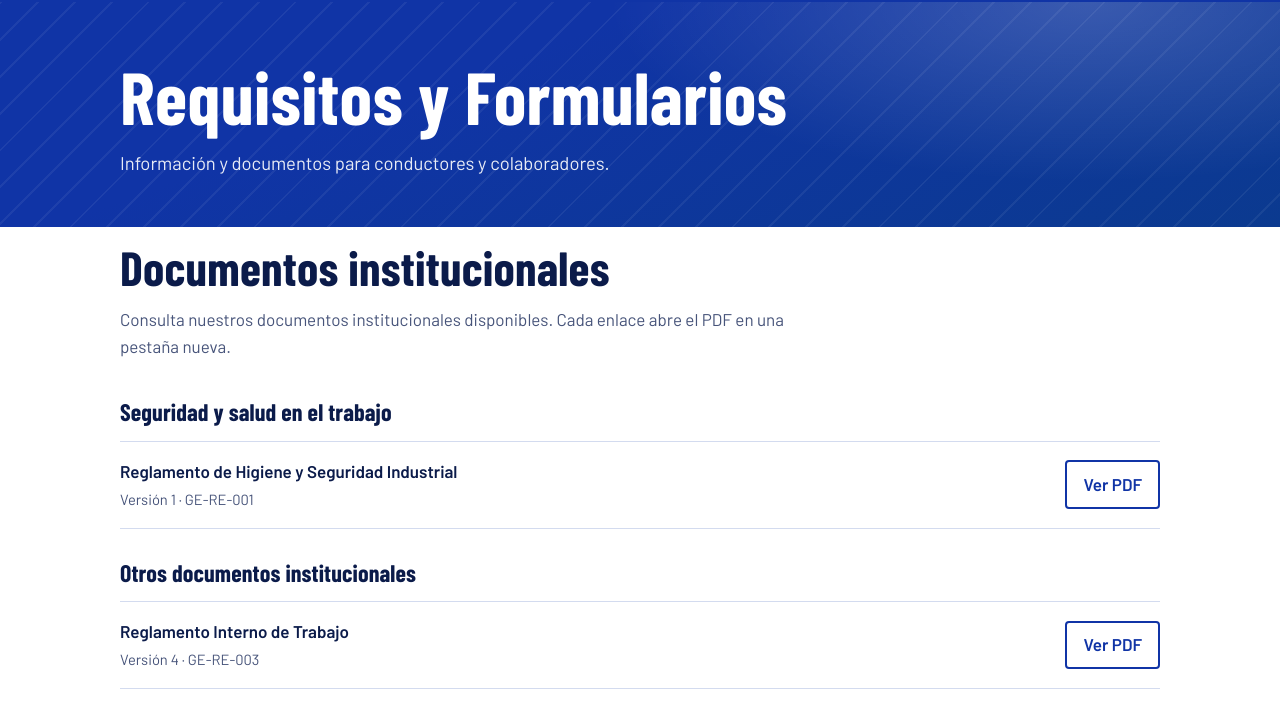
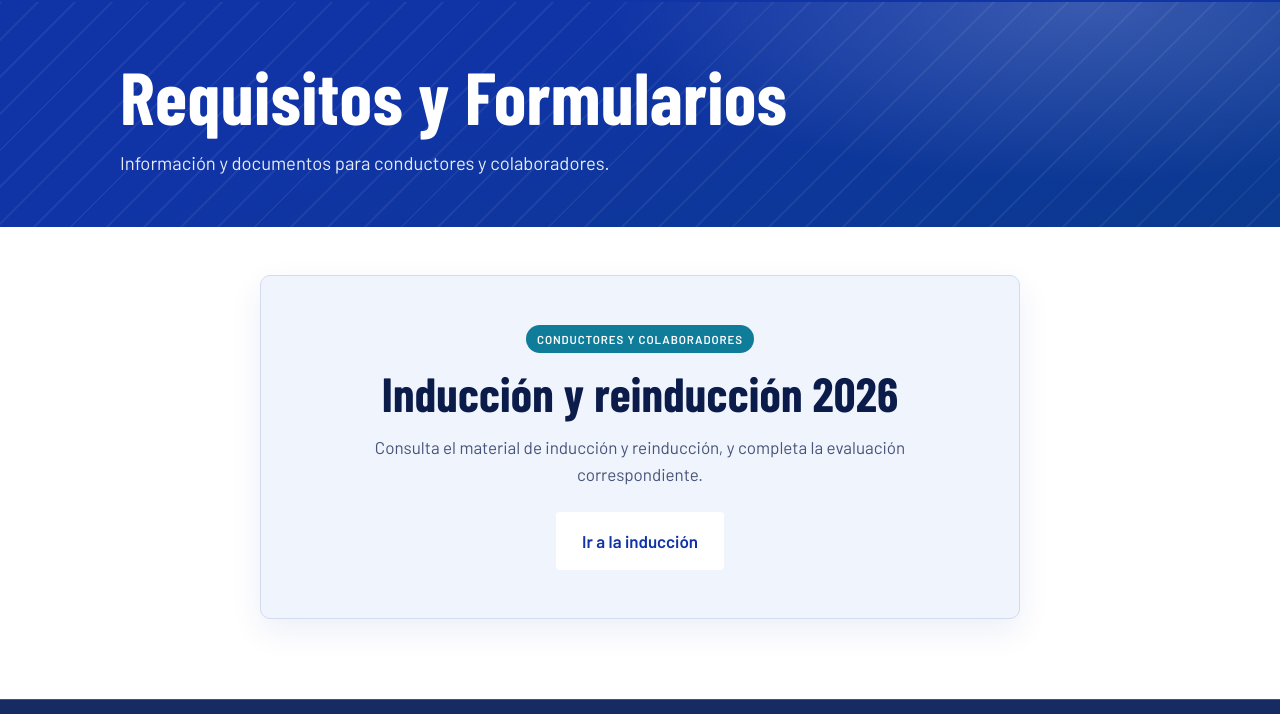
Before and after one commit to auxhse/LorEnvios, a plain HTML site: page sst.html in a window 1280 px wide. Shown: the part 86-800 px from the top of the page. Drawn offline with nearby package versions, Linux system fonts and the light colour scheme; a web font is replaced by a local one.

Commit message:
Remove remaining document listings from SST
Remove the displayed regulations and PDF links from SST. Keep the induction page.

```diff
--- a/sst.html
+++ b/sst.html
@@ -49,26 +49,6 @@ footer .nit{flex-basis:100%;text-align:center}
   </div>
 </section>
 
-<section class="sst-documents">
-  <div class="wrap">
-    <div class="head">
-      <h2>Documentos institucionales</h2>
-      <p>Consulta nuestros documentos institucionales disponibles. Cada enlace abre el PDF en una pestaña nueva.</p>
-    </div>
-
-    <h3 class="document-group-title">Seguridad y salud en el trabajo</h3>
-    <ul class="document-list">
-      <li><div><strong>Reglamento de Higiene y Seguridad Industrial</strong><span>Versión 1 · GE-RE-001</span></div><a class="btn document-btn" href="ge-re-001-reglamento-higiene-seguridad-industrial-v1.pdf" target="_blank" rel="noopener">Ver PDF</a></li>
-    </ul>
-
-    <h3 class="document-group-title">Otros documentos institucionales</h3>
-    <ul class="document-list">
-      <li><div><strong>Reglamento Interno de Trabajo</strong><span>Versión 4 · GE-RE-003</span></div><a class="btn document-btn" href="ge-re-003-reglamento-interno-trabajo-v4.pdf" target="_blank" rel="noopener">Ver PDF</a></li>
-    </ul>
-
-  </div>
-</section>
-
 <section class="sst-link-section">
   <div class="wrap">
     <div class="sst-link-card">
```
